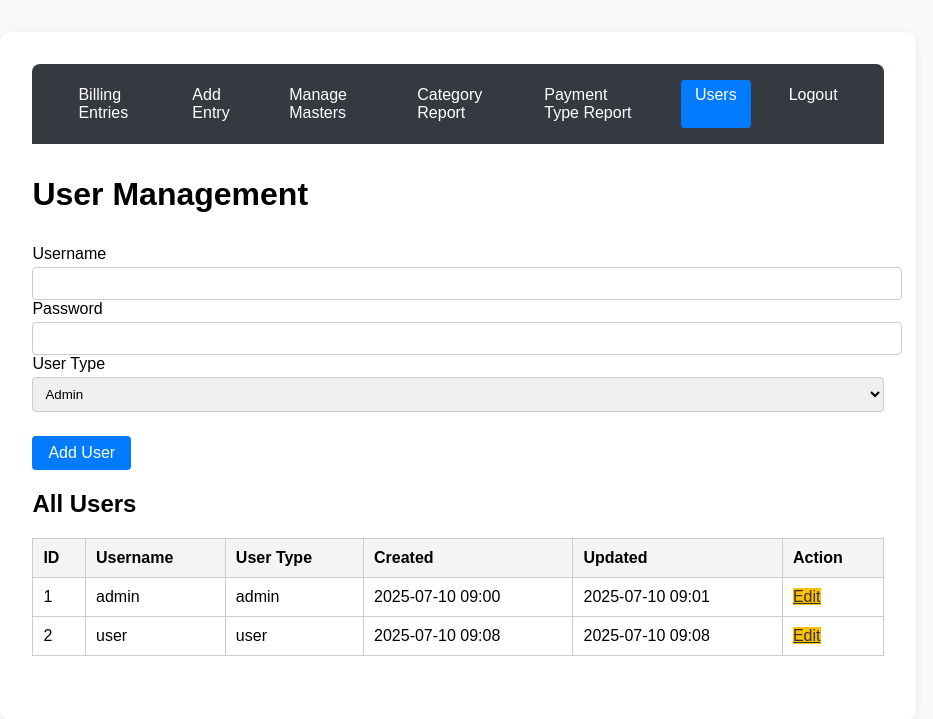
After one commit to nellaibill/billing-lukes, a Flask app: page /users in a window 1280 px wide. The commit adds this page. Shown: the top 719 px of the page, without its empty margins (182-1115 px from the left). Run offline with Flask 2, Linux system fonts and the light colour scheme; a user stored in the database is signed in; data comes from the database, SQL or seed files in the repository; both versions use the stored data as it was after the commit.

Commit message:
uyser page added and fix for update total

```diff
--- a/app.py
+++ b/app.py
@@ -1,7 +1,8 @@
-from flask import Flask, render_template, request, redirect, url_for, make_response
+from flask import Flask, render_template, request, redirect, url_for, make_response, session, flash
 from flask_sqlalchemy import SQLAlchemy
 from datetime import datetime, timezone, timedelta
 from sqlalchemy import and_
+from functools import wraps
 
 app = Flask(__name__)
 app.config['SQLALCHEMY_DATABASE_URI'] = 'sqlite:///lukes_billing_db.db'
@@ -43,7 +44,48 @@ class DetailsEntry(db.Model):
     category = db.relationship('Category', backref='details_entries')
     payment_type = db.relationship('PaymentType', backref='details_entries')
 
+class User(db.Model):
+    id = db.Column(db.Integer, primary_key=True)
+    username = db.Column(db.String(100), unique=True, nullable=False)
+    password = db.Column(db.String(255), nullable=False)
+    usertype = db.Column(db.String(20), nullable=False)  # 'admin' or 'user'
+    createddate = db.Column(db.DateTime, default=lambda: datetime.now(IST), nullable=False)
+    updateddate = db.Column(db.DateTime, default=lambda: datetime.now(IST), onupdate=lambda: datetime.now(IST), nullable=False)
+
+    def __repr__(self):
+        return f'<User {self.username}>'
+
+def login_required(f):
+    @wraps(f)
+    def decorated_function(*args, **kwargs):
+        if 'user_id' not in session:
+            return redirect(url_for('login'))
+        return f(*args, **kwargs)
+    return decorated_function
+
+@app.route('/login', methods=['GET', 'POST'])
+def login():
+    error = None
+    if request.method == 'POST':
+        username = request.form['username']
+        password = request.form['password']
+        user = User.query.filter_by(username=username).first()
+        if user and user.password == password:
+            session['user_id'] = user.id
+            session['username'] = user.username
+            session['usertype'] = user.usertype
+            return redirect(url_for('index'))
+        else:
+            error = 'Invalid username or password'
+    return render_template('login.html', error=error)
+
+@app.route('/logout')
+def logout():
+    session.clear()
+    return redirect(url_for('login'))
+
 @app.route('/', methods=['GET', 'POST'])
+@login_required
 def index():
     today_str = datetime.now().strftime('%Y-%m-%d')
     from_date = request.args.get('from_date', today_str)
@@ -85,6 +127,7 @@ def print_bill(header_id):
     return render_template('print_bill.html', header=header, details=details)
 
 @app.route('/add', methods=['GET', 'POST'])
+@login_required
 def add_entry():
     categories = Category.query.all()
     payment_types = PaymentType.query.all()
@@ -110,6 +153,7 @@ def add_entry():
     return response
 
 @app.route('/masters', methods=['GET', 'POST'])
+@login_required
 def masters():
     categories = Category.query.all()
     payment_types = PaymentType.query.all()
@@ -128,6 +172,7 @@ def masters():
     return render_template('masters.html', categories=categories, payment_types=payment_types)
 
 @app.route('/category_report')
+@login_required
 def category_report():
     from datetime import date
     today_str = datetime.now().strftime('%Y-%m-%d')
@@ -145,6 +190,7 @@ def category_report():
     return render_template('category_report.html', results=results, from_date=from_date, to_date=to_date, total_amount=total_amount)
 
 @app.route('/payment_type_report')
+@login_required
 def payment_type_report():
     today_str = datetime.now().strftime('%Y-%m-%d')
     from_date = request.args.get('from_date', today_str)
@@ -160,6 +206,40 @@ def payment_type_report():
     total_amount = sum(total or 0 for _, total in results)
     return render_template('payment_type_report.html', results=results, from_date=from_date, to_date=to_date, total_amount=total_amount)
 
+@app.route('/users', methods=['GET', 'POST'])
+@login_required
+def users():
+    edit_id = request.args.get('edit')
+    user = None
+    if edit_id:
+        user = User.query.get(int(edit_id))
+    if request.method == 'POST':
+        user_id = request.form.get('user_id')
+        username = request.form['username']
+        password = request.form['password']
+        usertype = request.form['usertype']
+        if user_id:  # Edit existing
+            user = User.query.get(int(user_id))
+            if user:
+                user.username = username
+                if password:
+                    user.password = password  # In production, hash the password!
+                user.usertype = usertype
+                user.updateddate = datetime.now(IST)
+        else:  # Add new
+            user = User(username=username, password=password, usertype=usertype, createddate=datetime.now(IST), updateddate=datetime.now(IST))
+            db.session.add(user)
+        db.session.commit()
+        return redirect(url_for('users'))
+    users = User.query.order_by(User.id).all()
+    return render_template('users.html', users=users, user=user)
+
+@app.context_processor
+def inject_usertype():
+    return dict(session=session)
+
+app.secret_key = 'your_secret_key_here'
+
 if __name__ == '__main__':
     with app.app_context():
         db.create_all()
--- a/templates/_navbar.html
+++ b/templates/_navbar.html
@@ -35,4 +35,8 @@
     <a href="{{ url_for('masters') }}" {% if request.endpoint == 'masters' %}class="active"{% endif %}>Manage Masters</a>
     <a href="{{ url_for('category_report') }}" {% if request.endpoint == 'category_report' %}class="active"{% endif %}>Category Report</a>
     <a href="{{ url_for('payment_type_report') }}" {% if request.endpoint == 'payment_type_report' %}class="active"{% endif %}>Payment Type Report</a>
+    {% if session.get('usertype') == 'admin' %}
+    <a href="{{ url_for('users') }}" {% if request.path == url_for('users') %}class="active"{% endif %}>Users</a>
+    {% endif %}
+    <a href="{{ url_for('logout') }}">Logout</a>
 </nav>
--- /dev/null
+++ b/templates/users.html
@@ -0,0 +1,66 @@
+<!DOCTYPE html>
+<html lang="en">
+<head>
+    <meta charset="UTF-8">
+    <title>User Management</title>
+    <style>
+        body { font-family: Arial, sans-serif; margin: 2em; background: #f8f9fa; }
+        .container { max-width: 700px; margin: 0 auto; background: #fff; padding: 2em 2.5em; border-radius: 10px; box-shadow: 0 2px 8px rgba(0,0,0,0.08); }
+        h1 { margin-bottom: 1em; }
+        table { border-collapse: collapse; width: 100%; margin-bottom: 2em; background: #fff; }
+        th, td { border: 1px solid #ccc; padding: 10px; text-align: left; }
+        th { background: #f4f4f4; }
+        .form-actions { margin-top: 1.5em; display: flex; gap: 1em; }
+        input, select { width: 100%; padding: 8px; margin-top: 4px; border: 1px solid #ccc; border-radius: 4px; }
+        button { background: #007bff; color: #fff; border: none; border-radius: 4px; padding: 8px 16px; cursor: pointer; font-size: 1em; }
+        button:hover { background: #0056b3; }
+        .edit-btn { background: #ffc107; color: #333; }
+        .edit-btn:hover { background: #e0a800; }
+    </style>
+</head>
+<body>
+    <div class="container">
+      {% include '_navbar.html' %}
+
+        <h1>User Management</h1>
+        <form method="post" autocomplete="off">
+            <input type="hidden" name="user_id" value="">
+            <label>Username</label>
+            <input type="text" name="username" value="" required autocomplete="off">
+            <label>Password</label>
+            <input type="password" name="password" value="" required autocomplete="new-password">
+            <label>User Type</label>
+            <select name="usertype" required>
+                <option value="admin">Admin</option>
+                <option value="user">User</option>
+            </select>
+            <div class="form-actions">
+                <button type="submit">Add User</button>
+            </div>
+        </form>
+        <h2>All Users</h2>
+        <table>
+            <tr>
+                <th>ID</th>
+                <th>Username</th>
+                <th>User Type</th>
+                <th>Created</th>
+                <th>Updated</th>
+                <th>Action</th>
+            </tr>
+            {% for u in users %}
+            <tr>
+                <td>{{ u.id }}</td>
+                <td>{{ u.username }}</td>
+                <td>{{ u.usertype }}</td>
+                <td>{{ u.createddate.strftime('%Y-%m-%d %H:%M') }}</td>
+                <td>{{ u.updateddate.strftime('%Y-%m-%d %H:%M') }}</td>
+                <td>
+                    <a href="{{ url_for('users', edit=u.id) }}" class="edit-btn">Edit</a>
+                </td>
+            </tr>
+            {% endfor %}
+        </table>
+    </div>
+</body>
+</html>
```
Also changed, not shown: templates/add_entry.html (+17 -2 lines), templates/login.html (added, +46 -0 lines), instance/lukes_billing_db.db, 1 other file.
